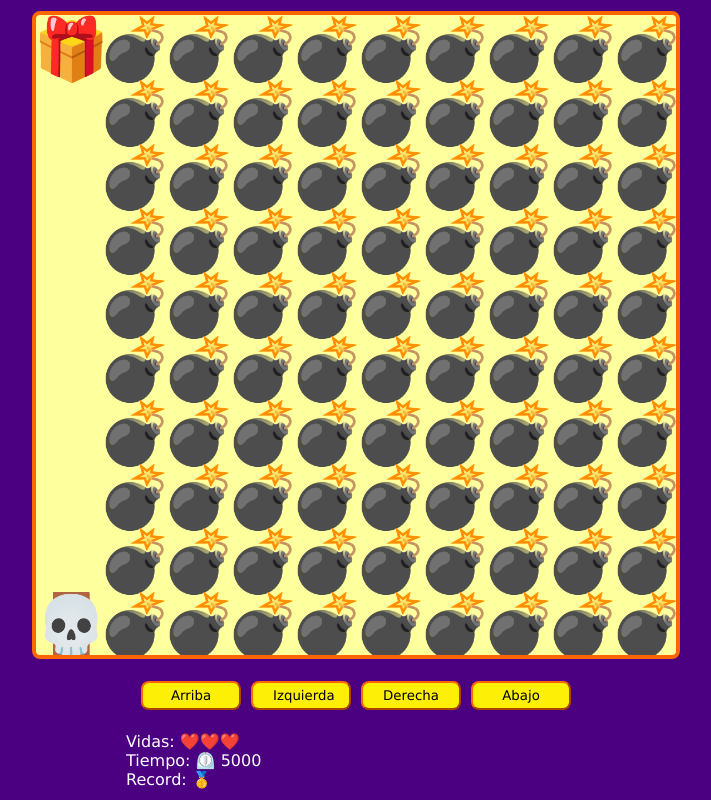
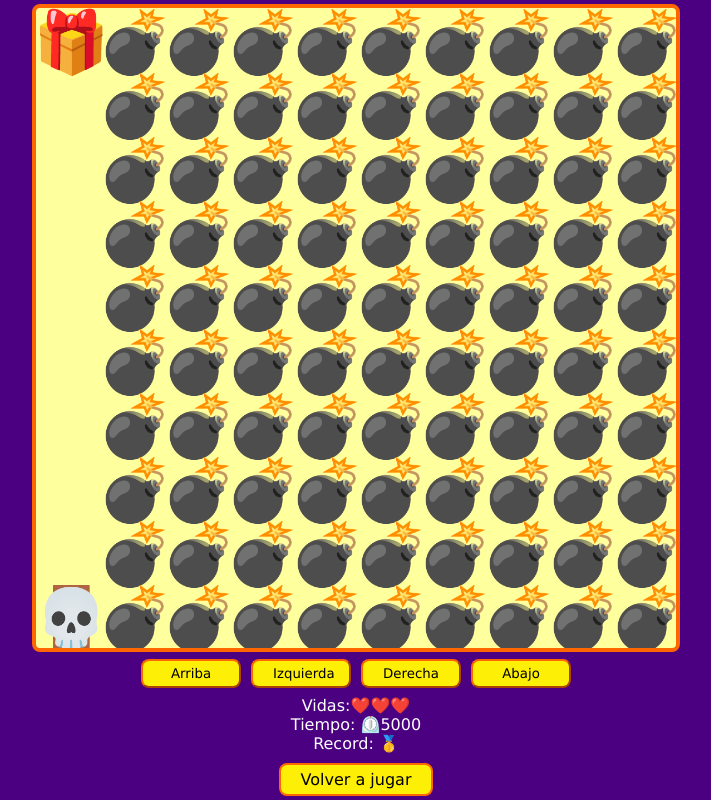
Before and after one commit to andresbadillo/taller_javascript_videogame, a plain HTML site: page index.html in a window 1280 px wide. Shown: the whole page, without its empty margins (284-995 px from the left). Drawn offline with Linux system fonts and the light colour scheme.

Commit message:
Se agregó boton para reiniciar el juego

```diff
--- a/game.js
+++ b/game.js
@@ -9,6 +9,8 @@ const spanLives = document.querySelector('#lives');
 const spanTime = document.querySelector('#time');
 const spanRecord = document.querySelector('#record');
 const pResult = document.querySelector('#result');
+const spanReplay = document.querySelector('#replay');
+
 
 let canvasSize;
 let elementSize;
@@ -185,14 +187,15 @@ function gameWin() {
         if (recordTime >= playerTime) {
             localStorage.setItem('record_time', playerTime);
             pResult.innerHTML = 'Superaste el record!!! 😀';
-
+            spanReplay.innerHTML = 'Volver a jugar';
         } else {
             pResult.innerHTML = 'No superaste el record 🥲';
+            spanReplay.innerHTML = 'Volver a jugar';
         }
     } else {
         localStorage.setItem('record_time', playerTime);
         pResult.innerHTML = 'Es tu primera vez jugando';
-
+        spanReplay.innerHTML = 'Volver a jugar';
     }
 
     console.log({recordTime, playerTime});
@@ -219,6 +222,9 @@ btnLeft.addEventListener('click', moveLeft);
 btnRight.addEventListener('click', moveRight);
 btnDown.addEventListener('click', moveDown);
 window.addEventListener('keydown', moveByKeys);
+spanReplay.addEventListener('click', _ => {
+    location.reload();
+});
 
 function moveUp() {
     console.log('Me quiero mover hacia arriba');
--- a/index.html
+++ b/index.html
@@ -23,6 +23,7 @@
             <p>Tiempo: ⏲️ <span id="time"></span></p>
             <p>Record: 🥇 <span id="record"></span></p>
             <p id="result"></p>
+            <p><span id="replay" class="replay">Volver a jugar</span></p>
         </div>
     </div>
 
--- a/styles.css
+++ b/styles.css
@@ -49,15 +49,28 @@
   .messages {
     display: flex;
     flex-wrap: wrap;
+    justify-content: center;
     margin: 0 auto;
     width: 80%;
     max-width: 460px;
   }
 
   p {
-    display: block;
+    display: flex;
+    justify-content: center;
     margin: 0;
     width: 100%;
+  }
+
+  .replay {
+    margin-top: 10px;
+    border: 2px solid #ff6600;
+    background-color: #fdef05;
+    color: black;
+    border-radius: 8px;
+    font-family: inherit;
+    padding: 5px 20px;
+    cursor: pointer;
   }
 
   @media (max-width: 440px) {
```
